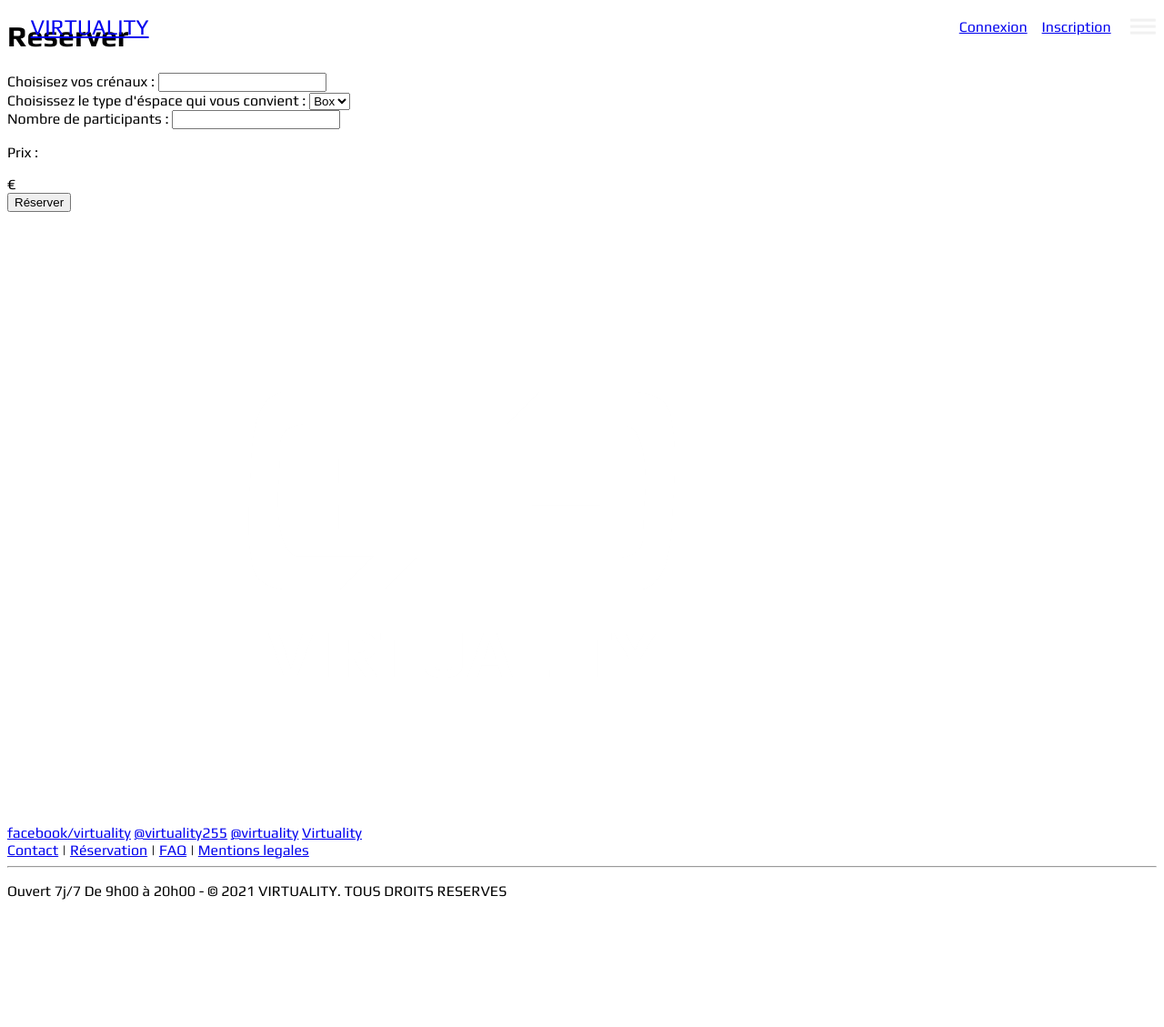
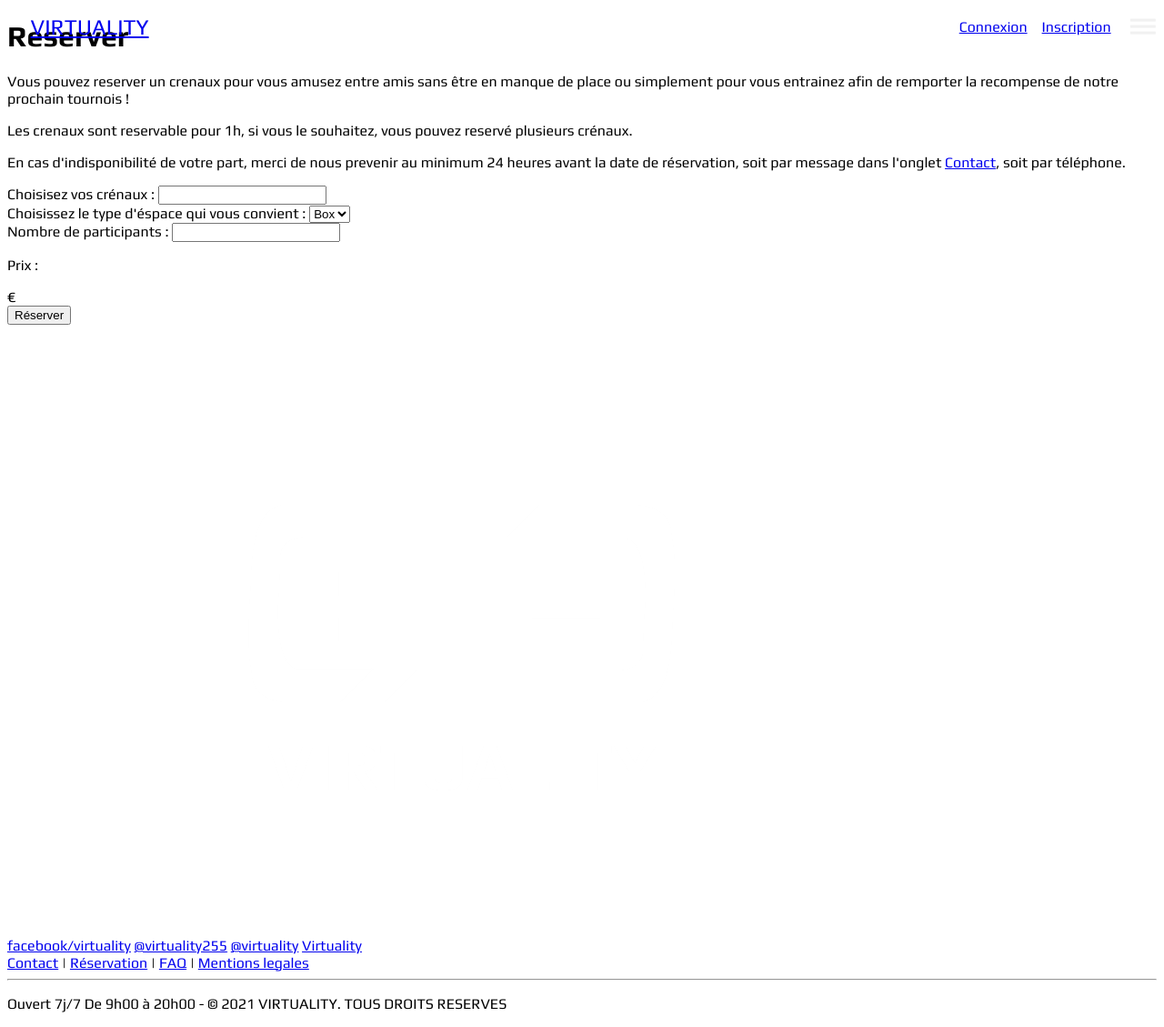
Before and after one commit to lotusbleudev/virtuality, a Symfony app: template templates/front/reservation.html.twig in a window 1280 px wide. Shown: the whole page at 91% size. Before the commit the page ends 989 px from the top, so only its background shows below. Run offline with Twig, Linux system fonts and the light colour scheme; the template is opened without the code that fills it, so the values that code supplies are empty; form fields are guessed from the names that the template uses; style sheets or scripts are compiled from the project's sources; some libraries are stand-ins or nearby versions.

Commit message:
push du midi

```diff
--- a/templates/front/reservation.html.twig
+++ b/templates/front/reservation.html.twig
@@ -5,7 +5,11 @@
 
 {% block body %}
     <h1>Reserver</h1>
-
+    <div class="information">
+        <p>Vous pouvez reserver un crenaux pour vous amusez entre amis sans être en manque de place ou simplement pour vous entrainez afin de remporter la recompense de notre prochain tournois !</p>
+        <p>Les crenaux sont reservable pour 1h, si vous le souhaitez, vous pouvez reservé plusieurs crénaux.</p>
+        <p>En cas d'indisponibilité de votre part, merci de nous prevenir au minimum <span>24 heures</span> avant la date de réservation, soit par message dans l'onglet <span><a href="{{ path("contact") }}">Contact</a></span>, soit par téléphone. </p>
+    </div>
     {{ include('reservation/_form.html.twig') }}
 
 
```
Also changed, not shown: assets/styles/app.scss (+26 -0 lines).
